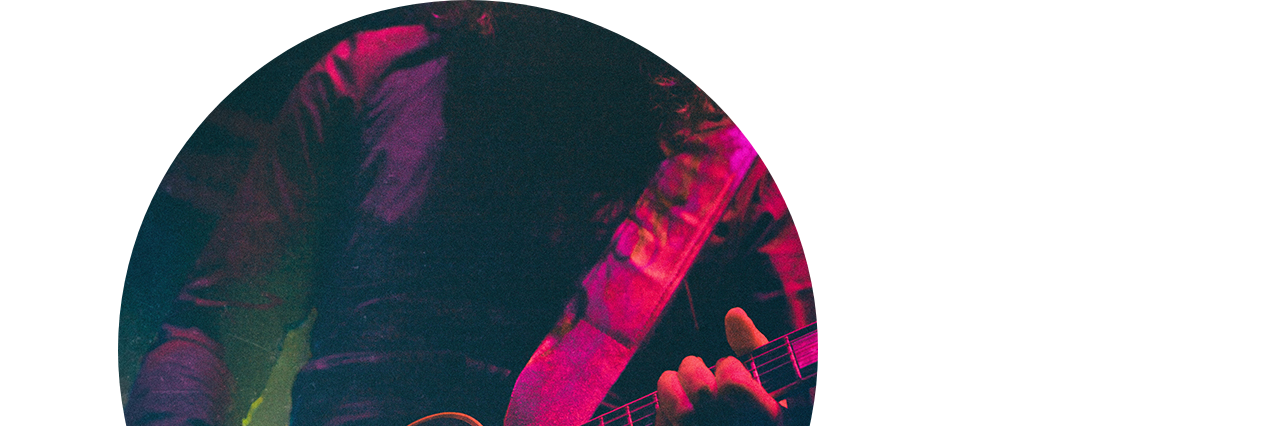
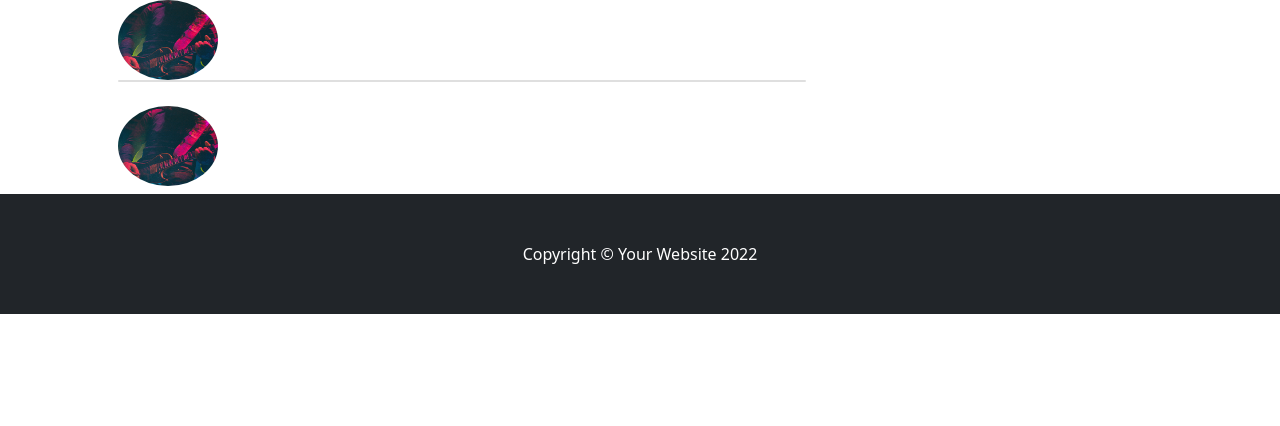
Before and after one commit to Sikriolc/ProyectoFinalBlog, a Django app: page /perfil in a window 1280 px wide. Shown: the part 80-506 px from the top of the page. After the commit the page ends 394 px from the top, so only its background shows below. Run offline with Django 4.2, Linux system fonts and the light colour scheme; parts of the project's set-up code (start-up, migrations or seed data) failed here and were passed over; some libraries are stand-ins or nearby versions.

Commit message:
avance de perfil

```diff
--- a/ProyectoFinalBlog/AppInterface/templates/AppInterface/base.html
+++ b/ProyectoFinalBlog/AppInterface/templates/AppInterface/base.html
@@ -65,7 +65,7 @@
                             Perfil
                           </a>
                           <ul class="dropdown-menu" aria-labelledby="navbarDropdown">
-                            <li><a class="dropdown-item" href="">Ver Perfil</a></li>
+                            <li><a class="dropdown-item" href="{% url 'perfil' %}">Ver Perfil</a></li>
                             <li><hr class="dropdown-divider"></li>
                             <li><a class="dropdown-item" href="{% url 'editarperfil' %}">Editar Perfil</a></li>
                             <li><a class="dropdown-item" href="logout">Cerrar Sesion</a></li>
--- a/ProyectoFinalBlog/AppInterface/templates/AppInterface/perfil.html
+++ b/ProyectoFinalBlog/AppInterface/templates/AppInterface/perfil.html
@@ -8,11 +8,20 @@
   <div class="container px-5">
       <div class="row gx-5 align-items-center">
           <div class="col-lg-12 order-lg-2">
-              <div class="p-12"><img class="float-left rounded-circle" src="{% static 'assets/img/03.jpg' %}" alt="..." /></div>
+              <div class="p-12"><img class=" float-right rounded-circle" src="{% static 'assets/img/03.jpg' %}" alt="" width="100" height="80"></div>
           </div>
 
       </div>
+      <div class=" row mb-2">
+        <div class="col-md-8">
+            <div class="card flex-md-row mb-4 box-shadow h-md-250">
+            </div>
+
+            <img class="float-left rounded-circle" src="{% static 'assets/img/03.jpg' %}" alt="" width="100" height="80">
+        </div>
+      </div>
   </div>
+
 </section>
 
 
```
Also changed, not shown: ProyectoFinalBlog/AppInterface/forms.py (line endings or trailing spaces), ProyectoFinalBlog/db.sqlite3.
